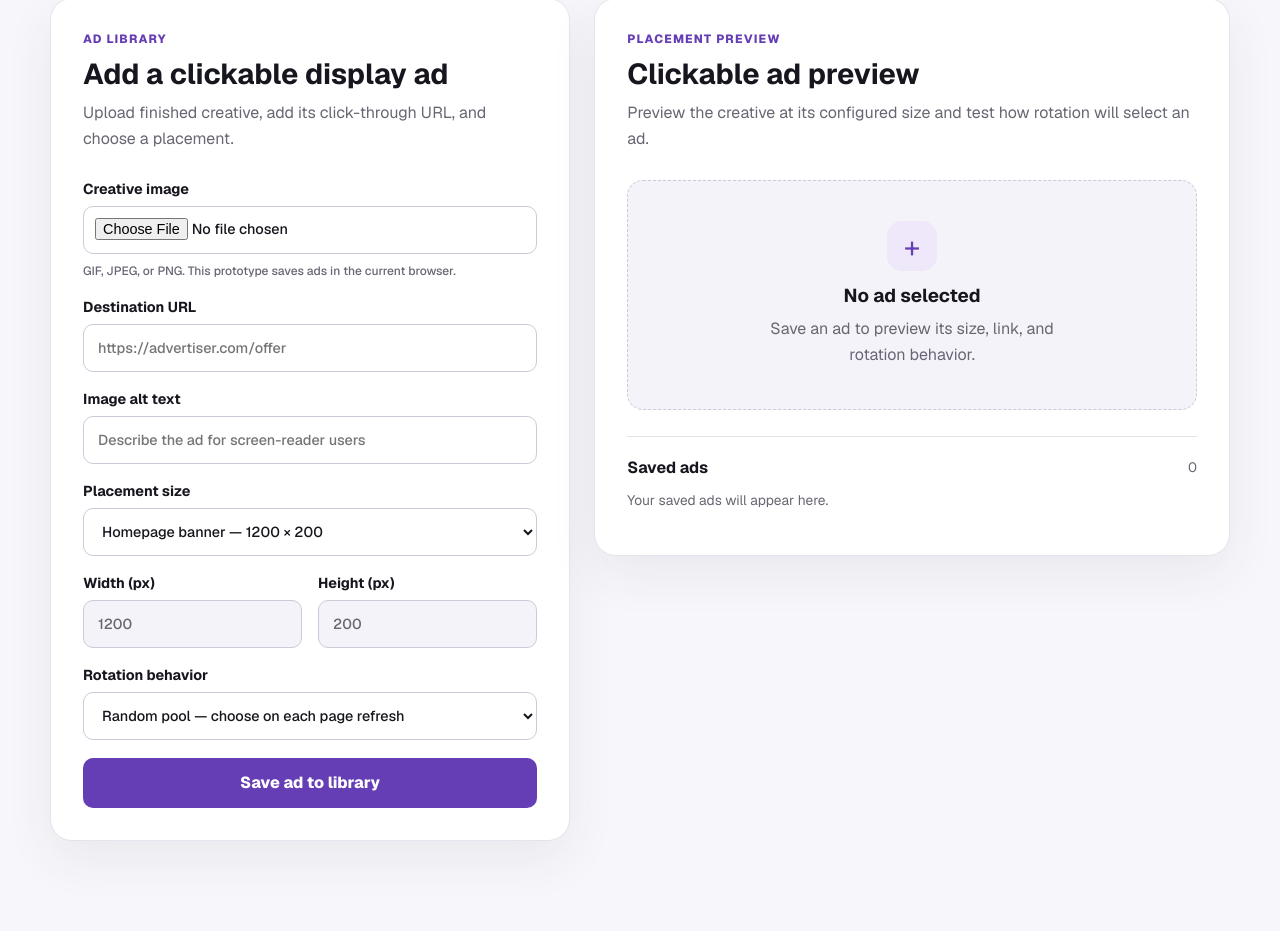
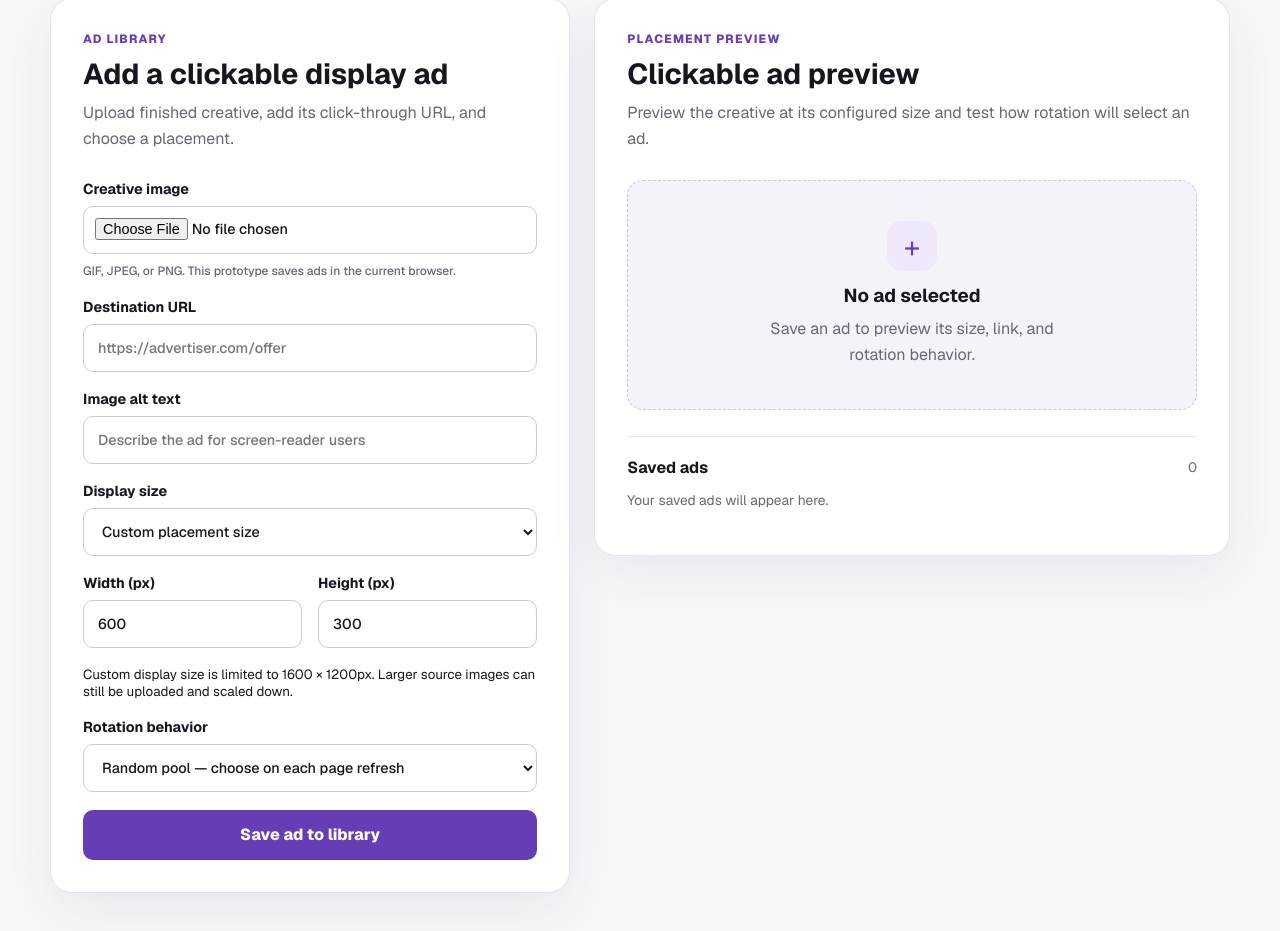
Before and after one commit to rchern315/random-ad-generator, a Next.js app: page / in a window 1280 px wide. Shown: the part 512-1443 px from the top of the page. Built offline with nearby package versions, Linux system fonts and the light colour scheme.

Commit message:
Auto-detect creative display size with custom size guardrails

```diff
--- a/components/CreativeUploader/CreativeUploader.tsx
+++ b/components/CreativeUploader/CreativeUploader.tsx
@@ -41,9 +41,9 @@ export default function CreativeUploader() {
   const [creative, setCreative] = useState<Dimensions | null>(null);
   const [destinationUrl, setDestinationUrl] = useState("");
   const [altText, setAltText] = useState("");
-  const [size, setSize] = useState<keyof typeof sizes>("leaderboard");
-  const [width, setWidth] = useState(1200);
-  const [height, setHeight] = useState(200);
+  const [size, setSize] = useState<keyof typeof sizes>("custom");
+  const [width, setWidth] = useState(600);
+  const [height, setHeight] = useState(300);
   const [rotation, setRotation] = useState<Rotation>("refresh");
   const [cookieHours, setCookieHours] = useState(24);
   const [savedAds, setSavedAds] = useState<UploadedCreative[]>([]);
@@ -264,9 +264,9 @@ export default function CreativeUploader() {
             <input value={altText} onChange={(event) => setAltText(event.target.value)} placeholder="Describe the ad for screen-reader users" maxLength={180} required />
           </label>
           <label className={styles.field}>
-            <span>Placement size</span>
+            <span>Display size</span>
             <select value={size} onChange={(event) => handleSize(event.target.value as keyof typeof sizes)}>
-              {Object.entries(sizes).map(([key, option]) => <option key={key} value={key}>{option.label}</option>)}
+              {Object.entries(sizes).map(([key, option]) => <option key={key} value={key}>{key === "custom" && creative ? `Original size — ${creative.width} × ${creative.height}` : option.label}</option>)}
             </select>
           </label>
 
@@ -274,6 +274,10 @@ export default function CreativeUploader() {
             <label className={styles.field}><span>Width (px)</span><input type="number" min="1" max="4000" value={width} disabled={size !== "custom"} onChange={(event) => setWidth(Number(event.target.value))} /></label>
             <label className={styles.field}><span>Height (px)</span><input type="number" min="1" max="4000" value={height} disabled={size !== "custom"} onChange={(event) => setHeight(Number(event.target.value))} /></label>
           </div>
+
+          {size === "custom" && (
+            <small className={styles.limitNote}>Custom display size is limited to 1600 × 1200px. Larger source images can still be uploaded and scaled down.</small>
+          )}
 
           {creative && (
             <div className={matchesPlacement ? styles.match : styles.warning} role="status">
```
